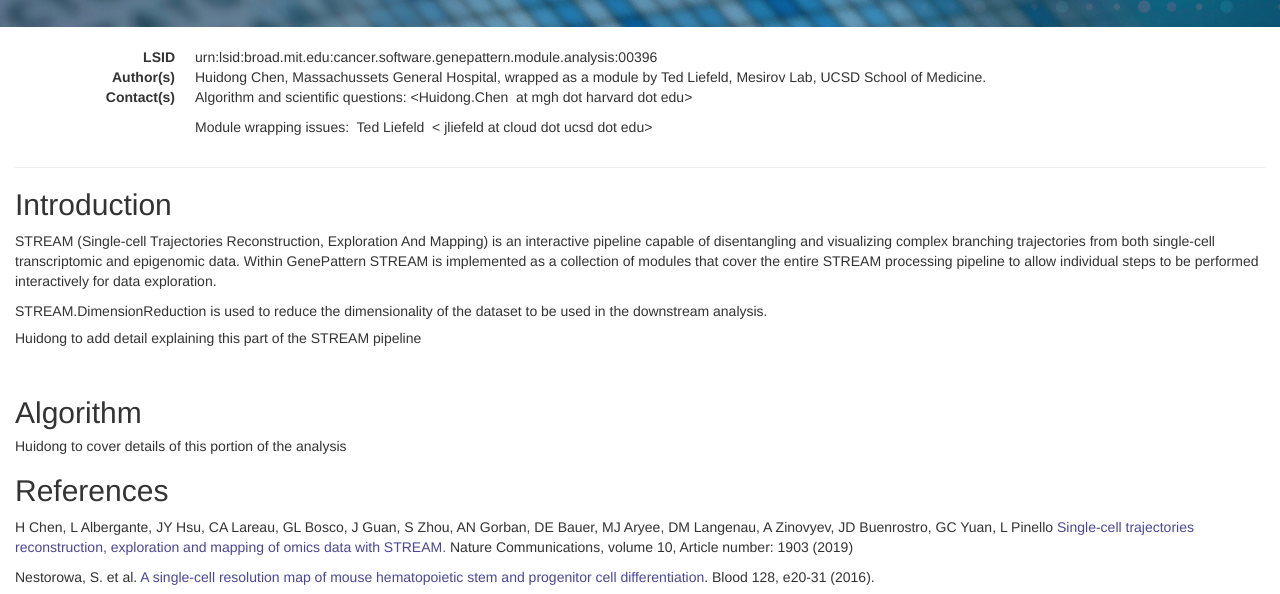
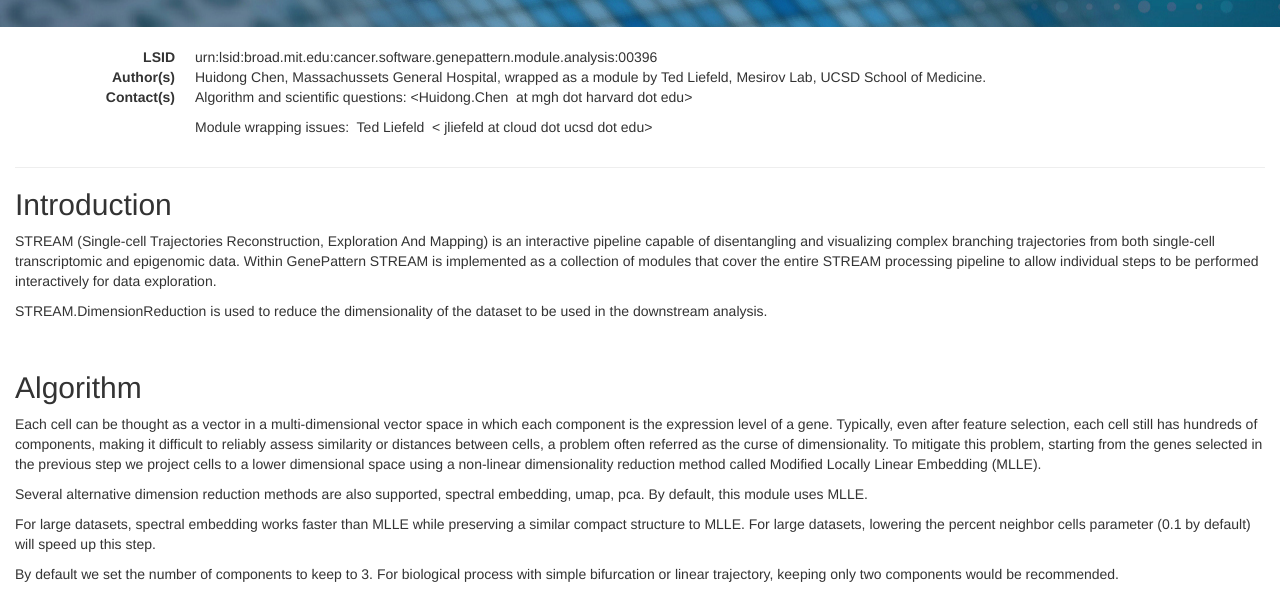
Before and after one commit to genepattern/STREAM.DimensionReduction, a plain HTML site: page docs/index.html in a window 1280 px wide. Shown: the part 151-745 px from the top of the page. Drawn offline with Linux system fonts and the light colour scheme.

Commit message:
Updating doc with details from the relevant notebook section

```diff
--- a/docs/index.html
+++ b/docs/index.html
@@ -48,13 +48,17 @@
 
 <p>STREAM.DimensionReduction is used to reduce the dimensionality of the dataset to be used in the downstream analysis.</p>
 
-<p><h5>Huidong to add detail explaining this part of the STREAM pipeline</h5></p>
-
 <p>&nbsp;</p>
 
 <h2>Algorithm</h2>
 <p>
-<h5>Huidong to cover details of this portion of the analysis</h5>
+Each cell can be thought as a vector in a multi-dimensional vector space in which each component is the expression level of a gene. Typically, even after feature selection, each cell still has hundreds of components, making it difficult to reliably assess similarity or distances between cells, a problem often referred as the curse of dimensionality. To mitigate this problem, starting from the genes selected in the previous step we project cells to a lower dimensional space using a non-linear dimensionality reduction method called Modified Locally Linear Embedding (MLLE).
+</p><p>
+Several alternative dimension reduction methods are also supported, spectral embedding, umap, pca. By default, this module uses MLLE.
+</p><p>
+For large datasets, spectral embedding works faster than MLLE while preserving a similar compact structure to MLLE. For large datasets, lowering the percent neighbor cells parameter (0.1 by default) will speed up this step.
+</p><p>
+By default we set the number of components to keep to 3.  For biological process with simple bifurcation or linear trajectory, keeping only two components would be recommended.
 </p>
 
 <h2>References</h2>
```
